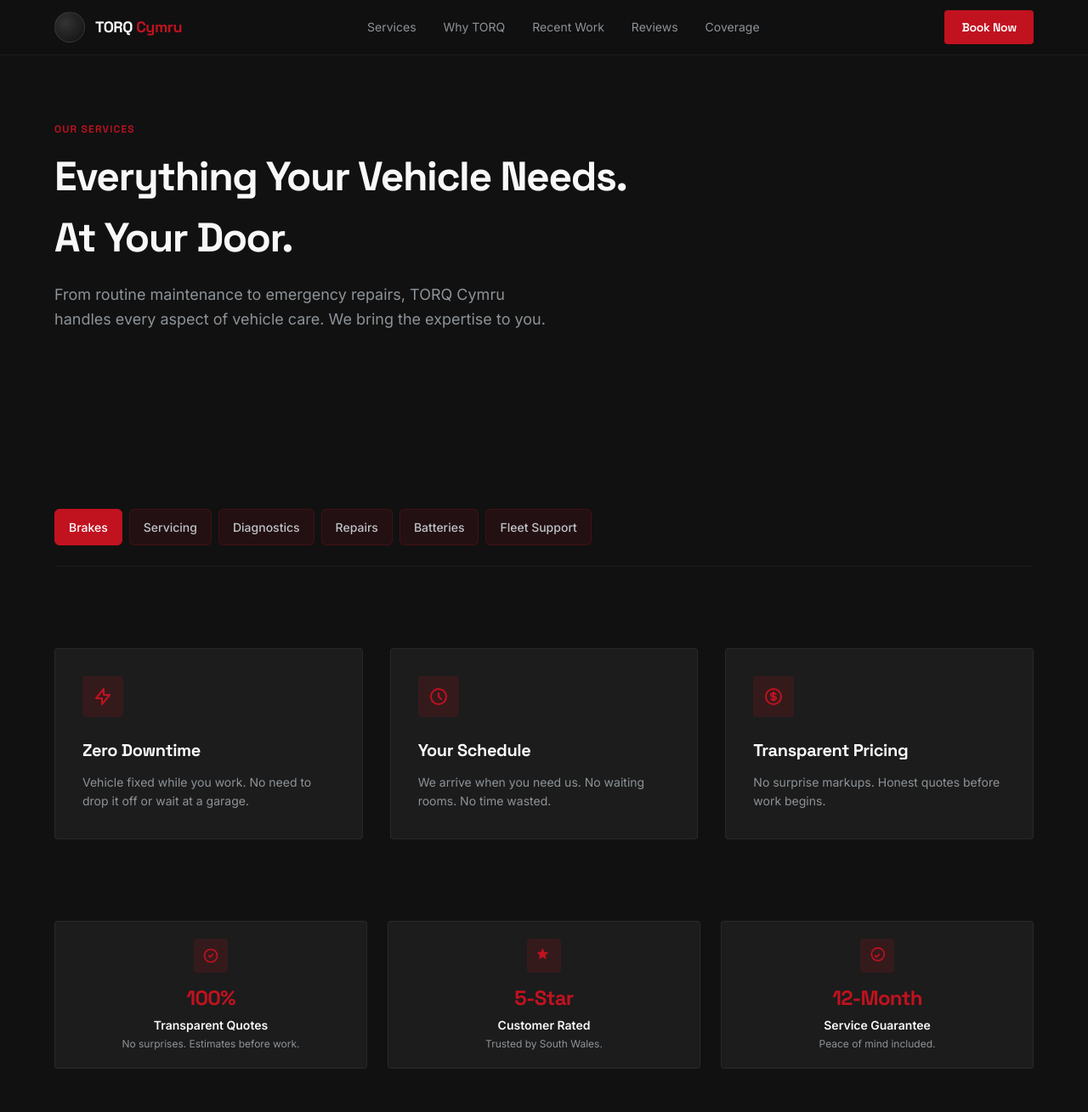
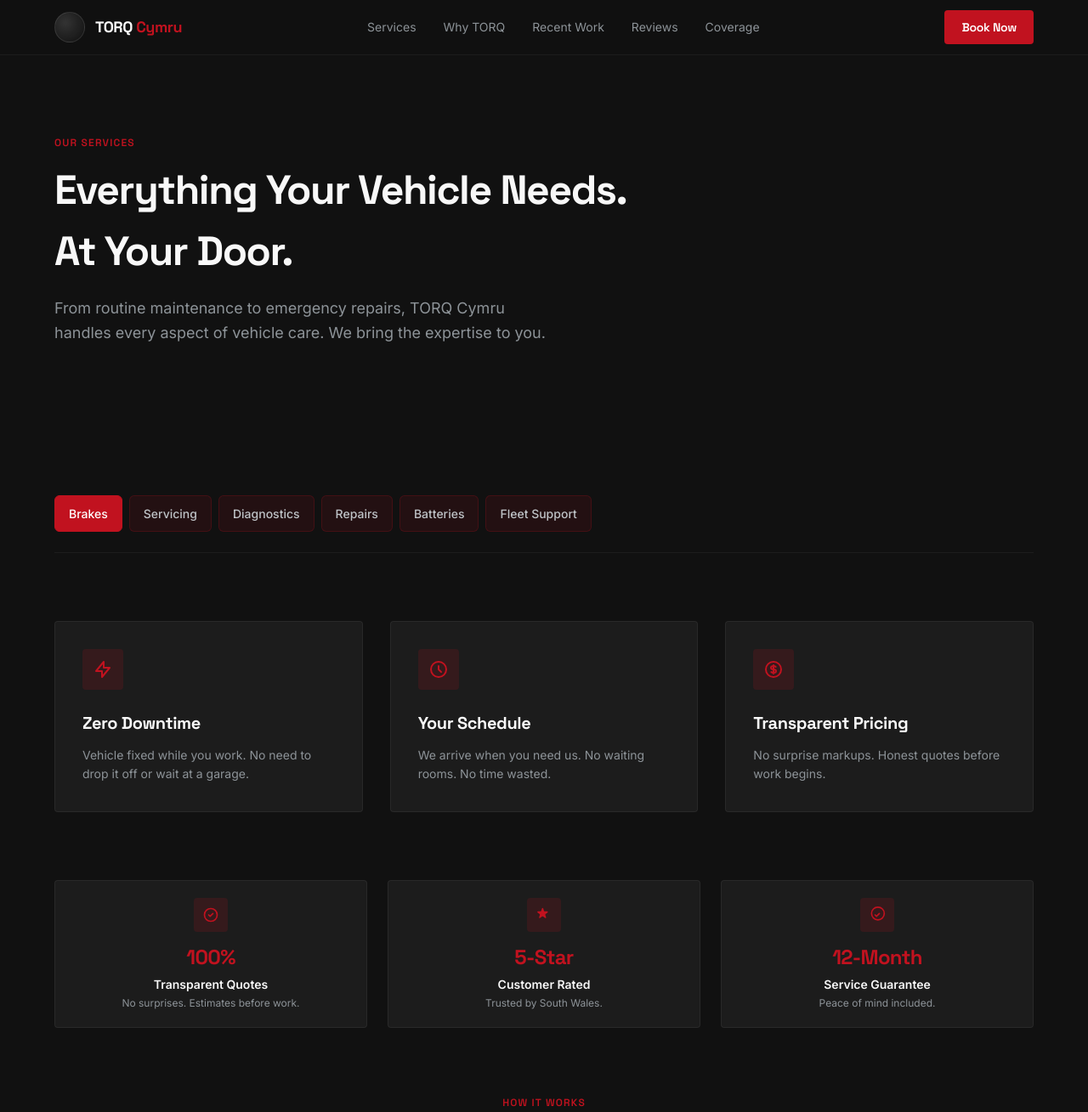
Before and after one commit to Lexstreampro/my-business-site, a website: page services.html in a window 1280 px wide. Shown: the top 1309 px of the page at 85% size. Drawn offline with nearby package versions, Linux system fonts and the light colour scheme.

Commit message:
polish(services): tighten top-fold spacing rhythm

```diff
--- a/services.html
+++ b/services.html
@@ -163,7 +163,7 @@
 <!-- ═══════════════════════════════════════
      HERO
 ═══════════════════════════════════════ -->
-<section class="py-16 lg:py-20" style="background:#111111;">
+<section class="py-16 lg:py-24" style="background:#111111;">
   <div class="max-w-[1200px] mx-auto px-6">
     <div class="reveal">
       <p class="text-tc-red text-xs font-semibold uppercase tracking-widest mb-3" style="font-family:'Space Grotesk',sans-serif;">Our Services</p>
@@ -176,8 +176,8 @@
 <!-- ═══════════════════════════════════════
      SERVICES DETAIL
 ═══════════════════════════════════════ -->
-<section class="py-20 lg:py-28" style="background:#111111;">
-  <div class="max-w-[1200px] mx-auto px-6 space-y-20 lg:space-y-24">
+<section class="py-12 lg:py-16" style="background:#111111;">
+  <div class="max-w-[1200px] mx-auto px-6 space-y-16 lg:space-y-20">
 
     <!-- Service Navigator (Sticky) — MOVED TO TOP -->
     <nav class="service-nav" style="position:sticky; top:64px; z-index:30; background:#111111; padding:16px 0; margin:0 0 20px 0; border-bottom:1px solid rgba(255,255,255,0.05);">
@@ -196,7 +196,7 @@
     </nav>
 
     <!-- Mobile vs. Garage Comparison -->
-    <div class="reveal mb-20">
+    <div class="reveal">
       <div class="grid grid-cols-1 md:grid-cols-3 gap-8">
         <!-- Zero Downtime -->
         <div class="p-8 rounded border" style="background:#1C1C1C; border-color:rgba(255,255,255,0.06);">
@@ -262,7 +262,7 @@
 
     <!-- How TORQ Works (orientation cards before service list) -->
     <div class="reveal">
-      <div class="text-center mb-10 lg:mb-12">
+      <div class="text-center mb-8 lg:mb-10">
         <p class="text-tc-red text-xs font-semibold uppercase tracking-widest mb-3" style="font-family:'Space Grotesk',sans-serif;">How It Works</p>
         <h2 class="headline font-bold text-tc-white mb-3" style="font-size:clamp(1.5rem,4vw,2rem); letter-spacing:-0.03em;">Three Simple Steps</h2>
         <p class="text-tc-alloy max-w-[600px] mx-auto">From booking to completion — transparent, professional, hassle-free.</p>
```
Also changed, not shown: HANDOVER.md (+12 -0 lines).
